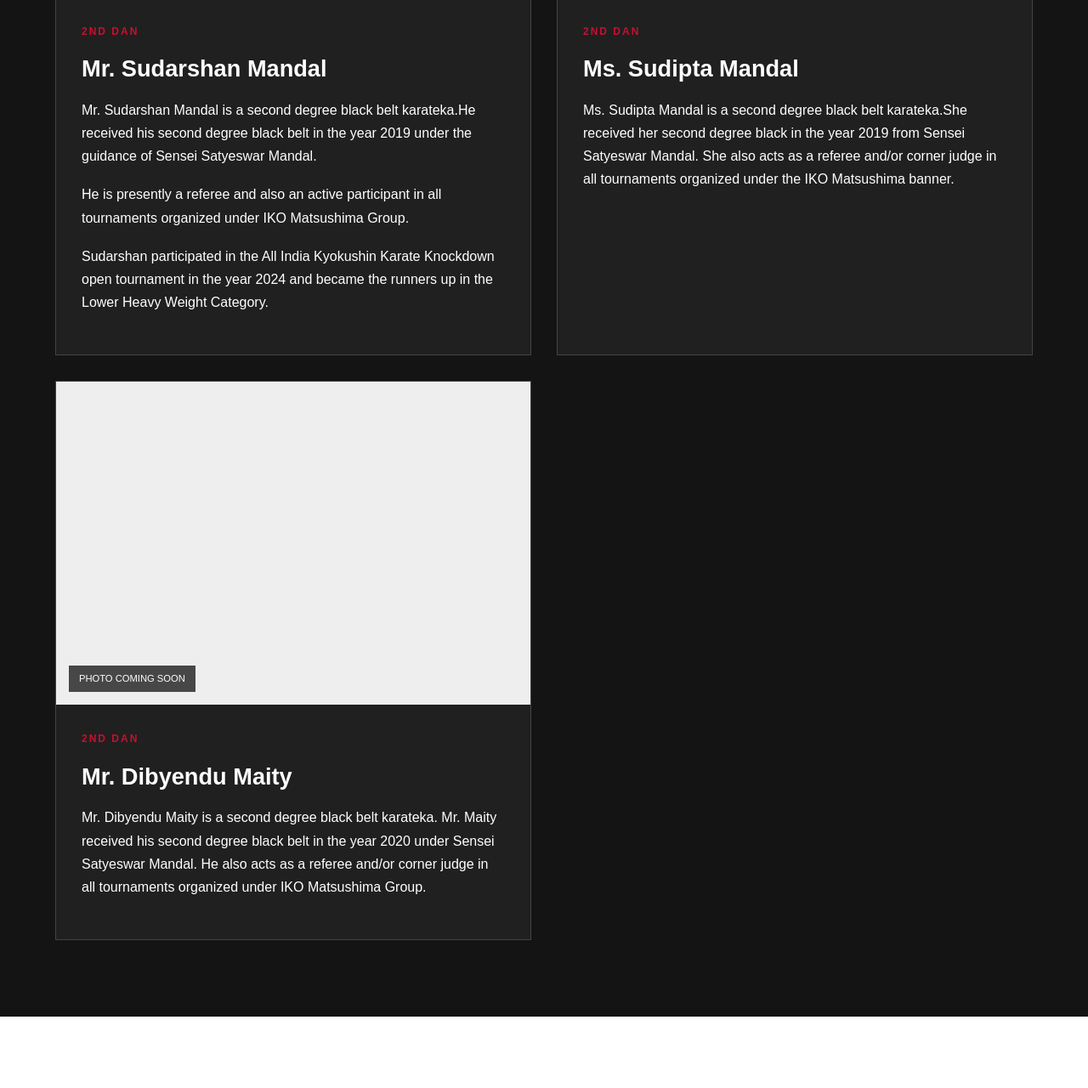
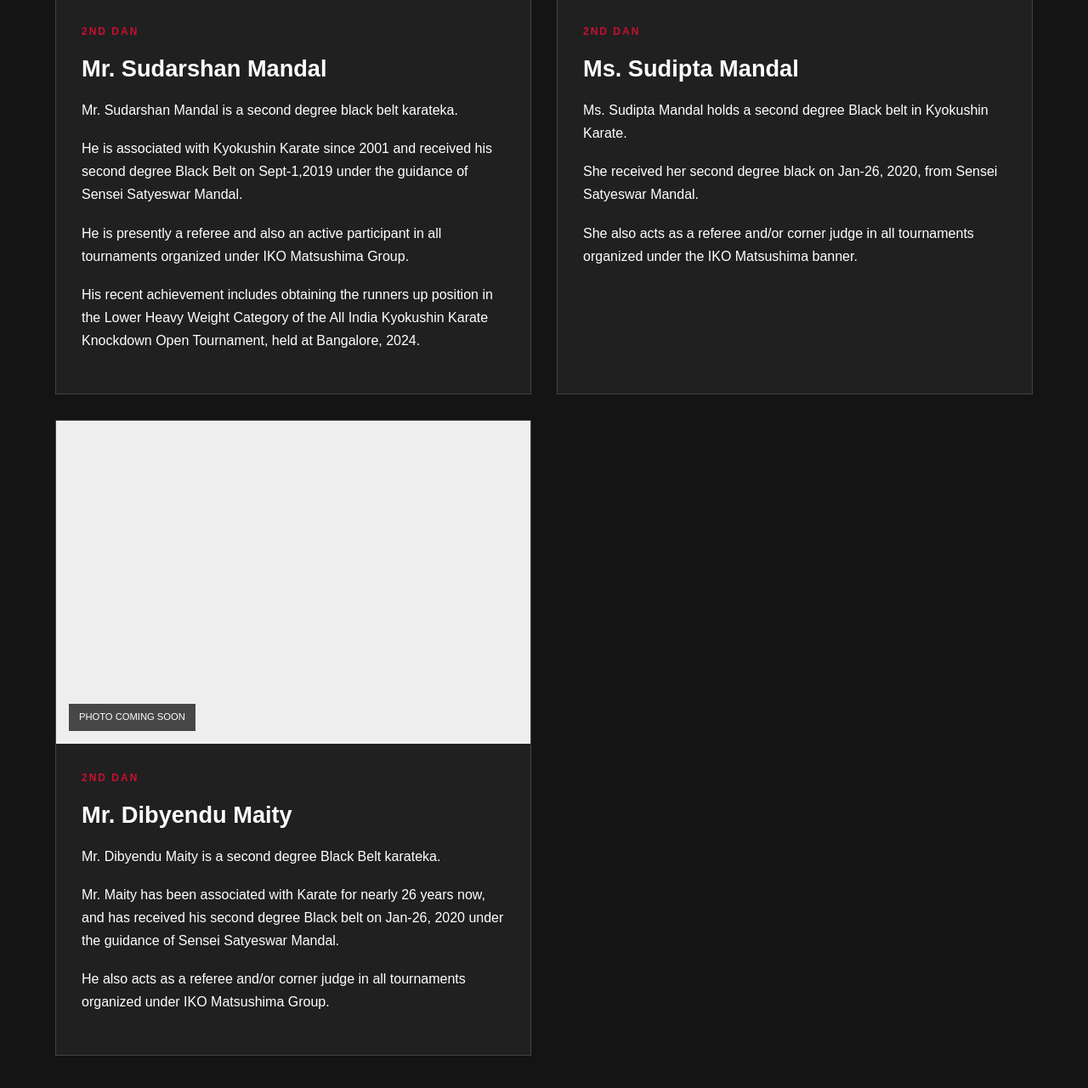
Before and after one commit to Mas-Oyama-Kyokushin-Karate-Org/mas-oyama-website, a plain HTML site: page black-belts.html in a window 1280 px wide. Shown: the part 1120-2400 px from the top of the page at 85% size. Drawn offline with Linux system fonts and the light colour scheme.

Commit message:
Modified Black belts section

```diff
--- a/black-belts.html
+++ b/black-belts.html
@@ -131,22 +131,26 @@
 
                     <p>
                         Mr. Sudarshan Mandal is a second degree
-                        black belt karateka.He received his second
-                        degree black belt in the year 2019 under the guidance
-                        of Sensei Satyeswar Mandal.
+                        black belt karateka.
+
+					</p>
+
+					<p>
+						He is associated with Kyokushin Karate since 2001 and
+						received his second degree Black Belt on Sept-1,2019
+						under the guidance of Sensei Satyeswar Mandal.
                     </p>
 
                     <p>
-                        He is presently
-                        a referee and also an active participant in all
-                        tournaments organized under IKO Matsushima
+                        He is presently a referee and also an active
+						participant in all tournaments organized under IKO Matsushima
                         Group.
                     </p>
 
                     <p>
-                        Sudarshan participated in the All India Kyokushin Karate Knockdown
-                        open tournament in the year 2024 and became the runners up in the Lower Heavy
-                        Weight Category.
+                        His recent achievement includes obtaining the runners up position
+						in the Lower Heavy Weight Category of the All India Kyokushin Karate
+						Knockdown Open Tournament, held at Bangalore, 2024.
                     </p>
 
                 </div>
@@ -179,9 +183,14 @@
                     </h3>
 
                     <p>
-                        Ms. Sudipta Mandal is a second degree black
-                        belt karateka.She received her second degree
-                        black in the year 2019 from Sensei Satyeswar Mandal.
+                        Ms. Sudipta Mandal holds a second degree Black
+                        belt in Kyokushin Karate.
+					</p>
+					<p>
+						She received her second degree
+                        black on Jan-26, 2020, from Sensei Satyeswar Mandal.
+					</p>
+					<p>
                         She also acts as a referee and/or corner judge in all tournaments
                         organized under the IKO Matsushima banner.
                     </p>
@@ -217,9 +226,16 @@
                     </h3>
 
                     <p>
-                        Mr. Dibyendu Maity is a second degree black
-                        belt karateka. Mr. Maity received his second degree
-                        black belt in the year 2020 under Sensei Satyeswar Mandal.
+                        Mr. Dibyendu Maity is a second degree Black
+                        Belt karateka.
+					</p>
+					<p>
+						Mr. Maity has been associated with Karate for nearly
+						26 years now, and has received his second degree
+                        Black belt on Jan-26, 2020 under the guidance of
+						Sensei Satyeswar Mandal.
+					</p>
+					<p>
                         He also acts as a referee and/or corner judge in all tournaments
                         organized under IKO Matsushima Group.
                     </p>
@@ -283,12 +299,20 @@
                     </p>
 
                     <h3>
-                        Mr. Ayan De
+                        Mr. Ayan Dey
                     </h3>
 
                     <p>
-                        Mr. Ayan De is a first degree black belt
-                        karateka. He also acts as a referee and/or
+                        Mr. Ayan Dey is a first degree Black Belt
+                        karateka.
+					</p>
+					<p>
+                        Having received his first degree Black Belt
+						in the year 2007, he has been an integral part
+						of this organization for nearly 28 years now.
+					</p>
+					<p>
+						He now acts as a referee and/or
                         corner judge in all tournaments organized
                         under IKO Matsushima Group.
                     </p>
@@ -341,6 +365,11 @@
                         tournaments organized under IKO Matsushima
                         Group.
                     </p>
+
+					<p>
+						Mr. Chatterjee also specializes in Sports Nutrition, Fat Loss
+						and Body Re-Composition.
+					</p>
 
                 </div>
 
```
Also changed, not shown: about.html (+3 -3 lines).
